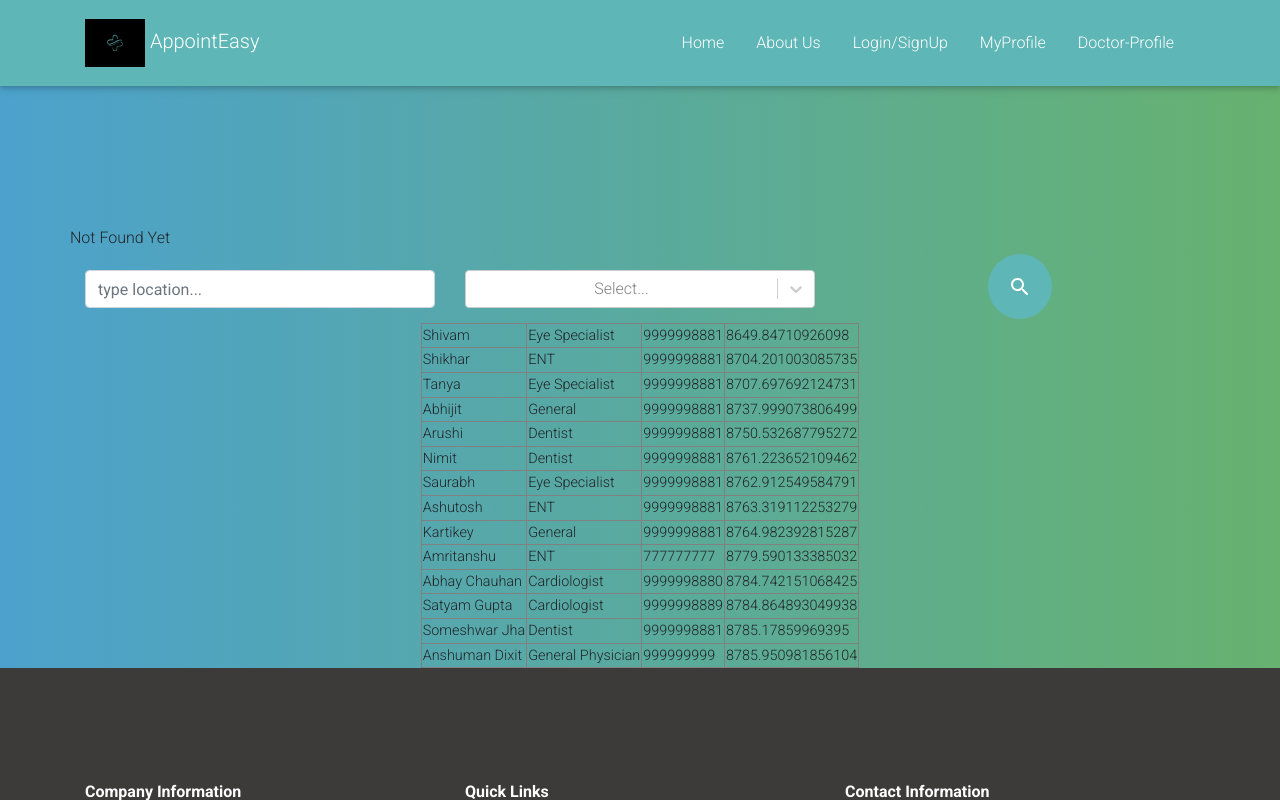
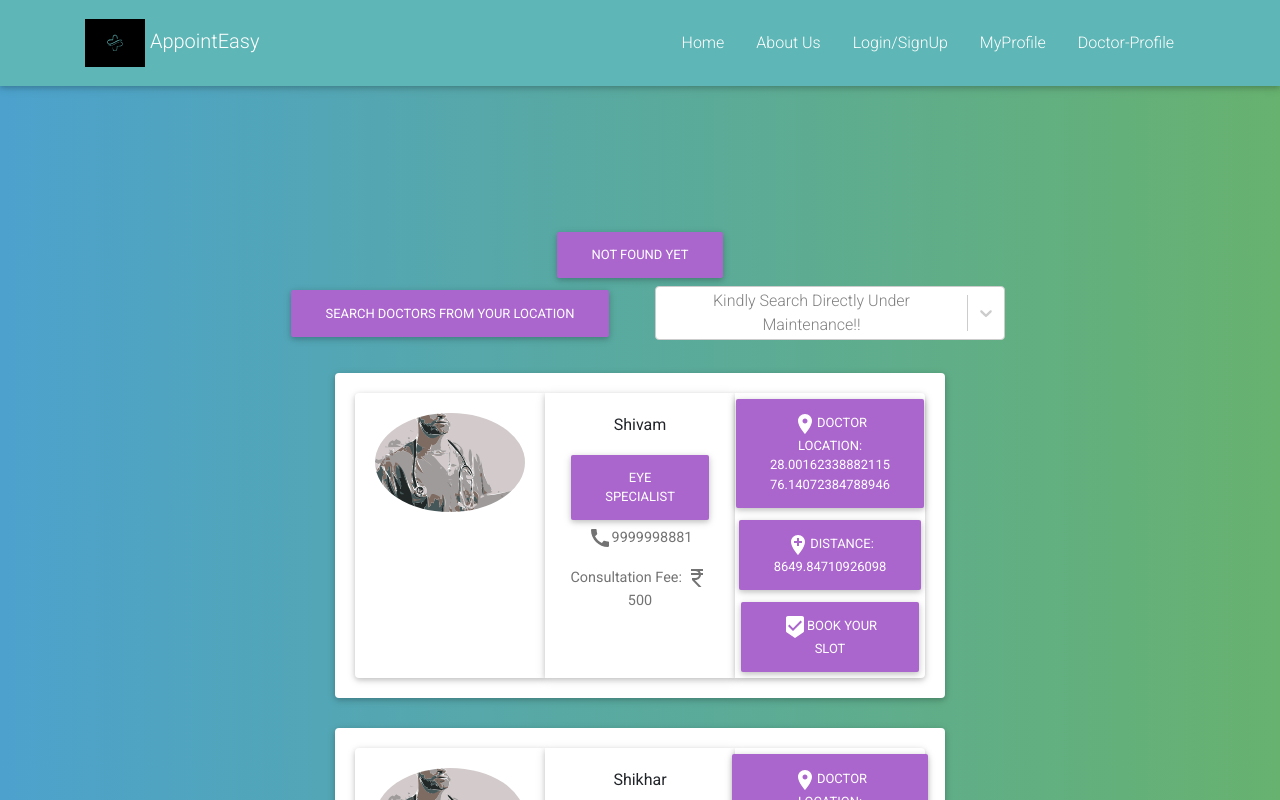
Before and after one commit to anshumandixit9/appoint-easy, a React (Create React App) app: page /Doctor in a window 1280 px wide. Shown: the top 800 px of the page. Built offline with nearby package versions, Linux system fonts and the light colour scheme; no server answers.

Commit message:
Doctors Sorted List|Book Button[+Anshuman]

```diff
--- a/package.json
+++ b/package.json
@@ -3,8 +3,12 @@
   "version": "0.1.0",
   "private": true,
   "dependencies": {
+    "@emotion/react": "^11.9.0",
+    "@emotion/styled": "^11.8.1",
     "@material-ui/core": "^4.12.4",
     "@material-ui/icons": "^4.11.3",
+    "@mui/icons-material": "^5.8.0",
+    "@mui/material": "^5.8.0",
     "@testing-library/jest-dom": "^5.16.4",
     "@testing-library/react": "^13.2.0",
     "@testing-library/user-event": "^13.5.0",
--- a/src/components/Data/distance-data.js
+++ b/src/components/Data/distance-data.js
@@ -5,7 +5,8 @@ export const userData = [
         "lat": "28.695565",
         "lng": "77.452315",
         "phone": "999999999",
-        "distance" : ""
+        "distance" : "",
+        "fee" : "500"
     },
     {
         "name": "Satyam Gupta",
@@ -21,7 +22,8 @@ export const userData = [
         "lat": "28.631748",
         "lng": "77.447621",
         "phone":"9999998880",
-        "distance" : ""
+        "distance" : "",
+        "fee" : "1000"
     },
     {
         "name": "Someshwar Jha",
@@ -29,7 +31,8 @@ export const userData = [
         "lat": "28.630129",
         "lng": "77.452315",
         "phone":"9999998881",
-        "distance" : ""
+        "distance" : "",
+        "fee" : "700"
     },
     {
         "name": "Nimit",
@@ -37,7 +40,8 @@ export const userData = [
         "lat": "28.762958871873174",
         "lng": "77.18892943768292",
         "phone":"9999998881",
-        "distance" : ""
+        "distance" : "",
+        "fee" : "800"
     },
     {
         "name": "Abhijit",
@@ -45,7 +49,8 @@ export const userData = [
         "lat": "28.848840927950803",
         "lng": "76.93826722851567",
         "phone":"9999998881",
-        "distance" : ""
+        "distance" : "",
+        "fee" : "200"
     },
     {
         "name": "Shikhar",
@@ -53,7 +58,8 @@ export const userData = [
         "lat": "28.902748606605957",
         "lng": "76.58192889934465",
         "phone":"9999998881",
-        "distance" : ""
+        "distance" : "",
+        "fee" : "200"
     },
     {
         "name": "Amritanshu",
@@ -61,7 +67,8 @@ export const userData = [
         "lat": "28.15257538251509",
         "lng": "77.452315",
         "phone":"777777777",
-        "distance" : ""
+        "distance" : "",
+        "fee" : "600"
     },
     {
         "name": "Shivam",
@@ -69,7 +76,8 @@ export const userData = [
         "lat": "28.00162338882115",
         "lng": "76.14072384788946",
         "phone":"9999998881",
-        "distance" : ""
+        "distance" : "",
+        "fee" : "500"
     },
     {
         "name": "Saurabh",
@@ -77,7 +85,8 @@ export const userData = [
         "lat": "28.651072997073477",
         "lng": "77.22026513225994",
         "phone":"9999998881",
-        "distance" : ""
+        "distance" : "",
+        "fee" : "300"
     },
     {
         "name": "Kartikey",
@@ -85,7 +94,8 @@ export const userData = [
         "lat": "28.656880385067417",
         "lng": "77.24088322499749",
         "phone":"9999998881",
-        "distance" : ""
+        "distance" : "",
+        "fee" : "600"
     },
     {
         "name": "Ashutosh",
@@ -93,7 +103,8 @@ export const userData = [
         "lat": "28.614677332091738",
         "lng": "77.22896091989797",
         "phone":"9999998881",
-        "distance" : ""
+        "distance" : "",
+        "fee" : "400"
     },
     {
         "name": "Arushi",
@@ -101,7 +112,8 @@ export const userData = [
         "lat": "28.737586724187434",
         "lng": "77.08178358663052",
         "phone":"9999998881",
-        "distance" : ""
+        "distance" : "",
+        "fee" : "200"
     },
     {
         "name": "Tanya",
@@ -109,6 +121,7 @@ export const userData = [
         "lat": "28.608123012887006",
         "lng": "76.65649192167417",
         "phone":"9999998881",
-        "distance" : ""
+        "distance" : "",
+        "fee" : "200"
     }
 ];
--- a/src/components/Location/distance-calculation.js
+++ b/src/components/Location/distance-calculation.js
@@ -19,4 +19,4 @@ function calculateDistance(lattitude1, longittude1, lattitude2, longittude2)
     console.log("distance==?", d)
     return d
 }
-export {calculateDistance}
+export {calculateDistance};
--- /dev/null
+++ b/src/components/home-components/Items.css
@@ -0,0 +1,10 @@
+.center {
+    justify-content: center;
+    align-items: center;
+  }
+  .image-style{
+      border-radius: 50%;
+      margin-top: 20px;
+      margin-left: 20px;
+      margin-right: 20px;
+  }
--- a/src/components/home-components/list-doctors.js
+++ b/src/components/home-components/list-doctors.js
@@ -2,30 +2,55 @@ import React from "react";
 import Home from "./Home";
 import Search from "./search-control";
 import Mapping from "../Location/distance-update";
+import { Button, Card, CardBody, CardColumns, CardGroup, CardText, CardTitle } from "reactstrap";
+import { Call } from "@material-ui/icons";
+import CurrencyRupeeIcon from '@mui/icons-material/CurrencyRupee';
+import BeenhereIcon from '@mui/icons-material/Beenhere';
+import AddLocationIcon from '@mui/icons-material/AddLocation';
+import LocationOnIcon from '@mui/icons-material/LocationOn';
+import { CardImg } from "react-bootstrap";
+import OIP from './OIP.svg'
+import './Items.css'
+
+
 function Doctor() {
-    console.log(Mapping());
     const userData = Mapping();
-    const selectedSpecs = Search();
-    console.log("@@@" , selectedSpecs);
-    userData.sort((a , b) => {
+    userData.sort((a, b) => {
         return a.distance - b.distance;
     })
-    console.log(userData);
     return (
-        <div align = "center">
-            <Search/>
-            <table border = "1px" >
+        <div align="center">
+            <Search />
+            <div className="container col-lg-6" border="1px" >
                 {userData.map((data, key) => {
                     return (
-                        <tr key={key}>
-                            <td>{data.name}</td>
-                            <td>{data.specialisation}</td>
-                            <td>{data.phone}</td>
-                            <td>{data.distance}</td>
-                        </tr>
+                        <div style = {{marginTop:30}}>
+                        <Card>
+                            <CardBody>
+                                <CardGroup>
+                                    <Card >
+                                        <img src={OIP} className="image-style"/>
+                                    </Card>
+                                    <Card>
+                                        <CardBody>
+                                            <CardTitle>{data.name}</CardTitle>
+                                            <Button>{data.specialisation}</Button>
+                                            <CardText><Call />{data.phone}</CardText>
+                                            <CardText>Consultation Fee: <CurrencyRupeeIcon />{data.fee}</CardText>
+                                        </CardBody>
+                                    </Card>
+                                    <Card className="center">
+                                        <Button><LocationOnIcon/>Doctor Location:<div>{data.lat}</div><div>{data.lng}</div></Button>
+                                        <Button><AddLocationIcon/>Distance: <div>{data.distance}</div></Button>
+                                        <Button ><BeenhereIcon/>Book Your Slot</Button>
+                                    </Card>
+                                </CardGroup>
+                            </CardBody>
+                        </Card>
+                        </div>
                     );
                 })}
-            </table>
+            </div>
         </div>
     );
 }
--- a/src/components/home-components/search-control.css
+++ b/src/components/home-components/search-control.css
@@ -6,9 +6,7 @@
 .align-container{
     margin-top: 140px;
 }
-.align-input{
-    margin-top: 20px;
-}
+
 #button-style{
     background-color: rgb(95, 182, 182);
     border: none;
--- a/src/components/home-components/search-control.js
+++ b/src/components/home-components/search-control.js
@@ -2,49 +2,56 @@ import React, { useState } from "react";
 import Select from 'react-select';
 import { SearchRounded } from "@material-ui/icons";
 import { Container } from "react-bootstrap";
-import { Col, Input, Label, List, Row } from "reactstrap";
+import { Col, Input, Label, List, Row ,Button} from "reactstrap";
 import { useGeoLocation } from "../Location/use-geolocation"
 import Doctor  from "./list-doctors";
 import "./search-control.css";
+import "./Items.css"
+import { Route, Router,Routes } from "react-router-dom";
+
+
 function Search() {
+    const[selectedOption, setSelectedOption] = useState(null);
     const location = useGeoLocation();
     const options = [
-        { value: 'chocolate', label: 'Chocolate' },
-        { value: 'strawberry', label: 'Strawberry' },
-        { value: 'vanilla', label: 'Vanilla' }
+        { value: 'General', label: 'General Physician' },
+        { value: 'Cardiologist', label: 'Cardiologist' },
+        { value: 'ENT', label: 'ENT' },
+        { value: 'Eye Specialist', label: 'Eye Specialist' },
+        { value: 'Dentist', label: 'Dentist' },
       ]
-    const[selectedOption, setSelectedOption] = useState(null);
+
     const handleChange = e => {
         setSelectedOption(e.label);
-        console.log(selectedOption);
     }
-    const handleClick = () => {
-        return selectedOption;
-    }
+
     return (
-        <Container className="align-container" >
-            <Row>
+        <Container className="align-container " >
+            <Row className="center">
                 {
-                    location.loaded ? JSON.stringify(location) : "Not Found Yet"
+                    location.loaded ? <Button>Your Location: <div>{JSON.stringify(location.coordinates.lat)}</div><div>{JSON.stringify(location.coordinates.lng)}</div></Button> : <Button>Not Found Yet</Button>
                 }
             </Row>
-            <Row>
-                <Col className="col-lg-4 col-md-4 col-sm-12 col-12">
+            <Row className = "center">
+                {/* <Col className="col-lg-4 col-md-4 col-sm-12 col-12">
                     <Input className="align-input" type="text" placeholder="type location...">
                         <Label>Location</Label>
                     </Input>
                 </Col>
-                <Col className="align-input col-lg-4 col-md-4 col-sm-12 col-12" >
+                 */}
+                <Col className="col-lg-4 col-md-4 col-sm-12 col-12 ">
+                <a href = "/Doctor"><Button  onClick = { ""}>Search Doctors From Your Location</Button></a>
+                </Col>
+                <Col className="col-lg-4 col-md-4 col-sm-12 col-12" >
                 <Select
+                    placeholder="Kindly Search Directly Under Maintenance!!"
                     options={options}
                     onChange = {handleChange}
                 />
-                </Col>
-                <Col className="col-lg-4 col-md-4 col-sm-12 col-12">
-                <a href="/Doctor"><button id="button-style" onClick= {handleClick} ><SearchRounded /></button></a>
                 </Col>
             </Row>
         </Container>
     );
 }
+
 export default Search;
```
Also changed, not shown: src/components/Distance/distance-update.js (deleted), src/components/home-components/OIP.svg (added).
